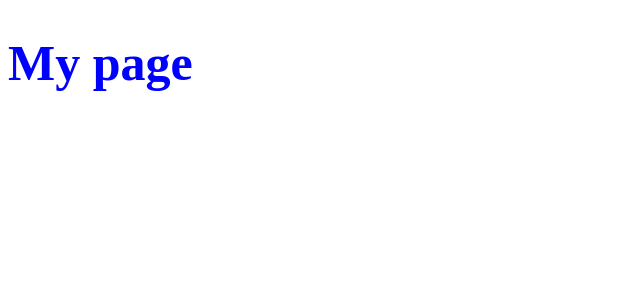
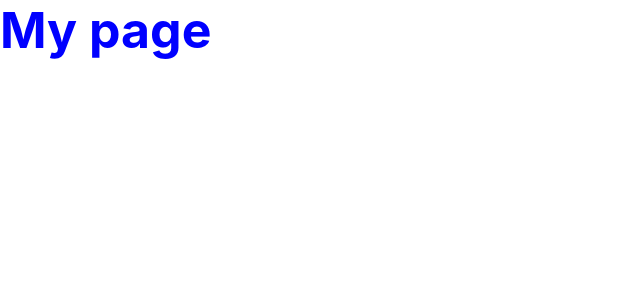
Before and after one commit to mikkmartin/next-ts-starter, a Next.js app: page / in a window 1280 px wide. Shown: the top 300 px of the page, without its empty margins (0-640 px from the left). Built offline with nearby package versions, Linux system fonts and the light colour scheme.

Commit message:
basic stuff

```diff
--- /dev/null
+++ b/components/GlobalStyles.tsx
@@ -0,0 +1,16 @@
+import { createGlobalStyle } from 'styled-components'
+
+export const fontStack =
+  '-apple-system, BlinkMacSystemFont, "Segoe UI", Roboto, Helvetica, Arial, sans-serif, "Apple Color Emoji", "Segoe UI Emoji", "Segoe UI Symbol";'
+
+export const GlobalStyles = createGlobalStyle`
+  * {
+    margin: 0;
+    padding: 0;
+    box-sizing: border-box;
+  }
+  :root {
+    font-family: ${fontStack};
+    font-size: 16px;
+  }
+`
--- a/package.json
+++ b/package.json
@@ -7,6 +7,7 @@
     "start": "next start"
   },
   "dependencies": {
+    "framer-motion": "^4.1.9",
     "next": "latest",
     "react": "^16.13.0",
     "react-dom": "^16.13.0",
--- /dev/null
+++ b/pages/_app.tsx
@@ -0,0 +1,17 @@
+import { AppProps } from 'next/app'
+import { useRouter } from 'next/router'
+import { GlobalStyles } from 'components/GlobalStyles'
+import Head from 'next/head'
+
+export default function App({ Component, pageProps }: AppProps) {
+  return (
+    <>
+      <Head>
+        <title>{process.env.NODE_ENV === 'development' ? '🚧 ' : ''}next-ts-starter</title>
+        <meta name="viewport" content="width=device-width, initial-scale=1" />
+      </Head>
+      <GlobalStyles />
+      <Component {...pageProps} />
+    </>
+  )
+}
--- a/tsconfig.json
+++ b/tsconfig.json
@@ -18,7 +18,9 @@
     "esModuleInterop": true,
     "forceConsistentCasingInFileNames": true,
     "resolveJsonModule": true,
-    "isolatedModules": true
+    "isolatedModules": true,
+    "noImplicitAny": false,
+    "baseUrl": "."
   },
   "exclude": ["node_modules"],
   "include": ["next-env.d.ts", "**/*.ts", "**/*.tsx"]
```
Also changed, not shown: 2 other files (tests, documents, lock files or other folders).
